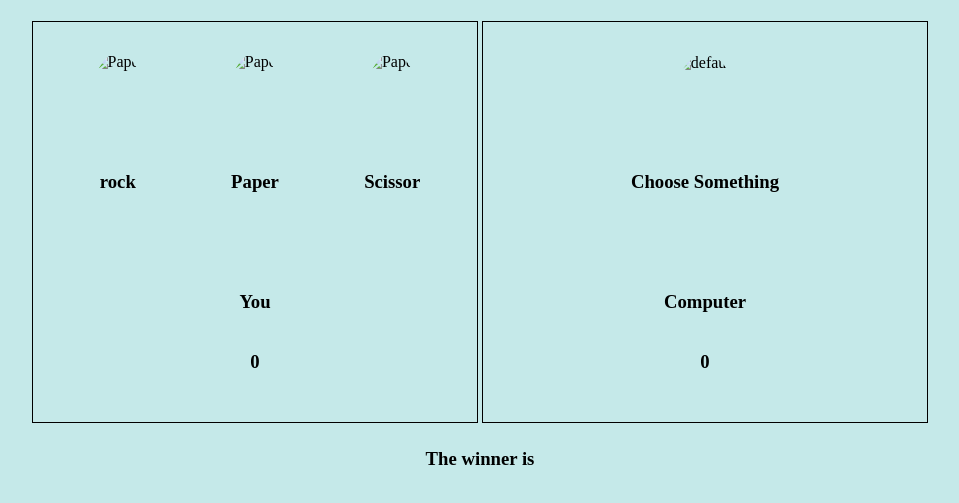
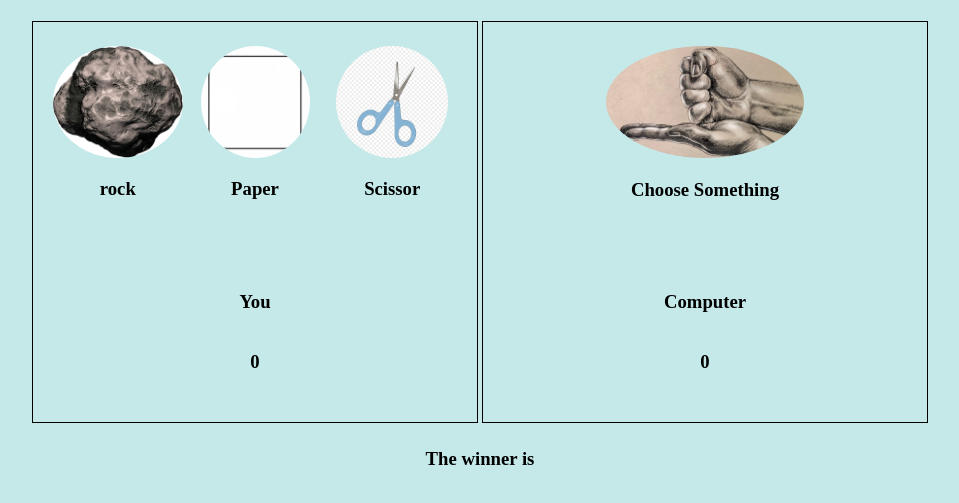
Before and after one commit to abhijeetkhare/rockPaperScissor, a plain HTML site: page index.html in a window 1280 px wide. Shown: the part 61-564 px from the top of the page, without its empty margins (168-1127 px from the left). Drawn offline with Linux system fonts and the light colour scheme.

Commit message:
Update index.html

```diff
--- a/index.html
+++ b/index.html
@@ -12,15 +12,15 @@
     <div style="display: flex; justify-content: center; flex-wrap: wrap;">
          <div id="choice" style="display: flex; justify-content: center; align-items: center;">
                  <div class="btn" id="img" >
-                    <img  src="/img/rock.jpg" alt="Paper" >
+                    <img  src="/rock.jpg" alt="Paper" >
                     <h3>rock</h3>
                 </div>
                 <div class="btn" id="img">
-                    <img  src="/img/paper.jpg" alt="Paper" >
+                    <img  src="/paper.jpg" alt="Paper" >
                     <h3>Paper</h3>
                 </div>
                 <div class="btn" id="img">
-                    <img  src="/img/scissor.jpg" alt="Paper" >
+                    <img  src="/scissor.jpg" alt="Paper" >
                     <h3>Scissor</h3>
                 </div>
                 <div id="score" style="width: 100%; display: flex;flex-direction: column; justify-content: center; align-items: center;">
@@ -31,7 +31,7 @@
             </div>
         <div id="computer" style="display: flex; justify-content: center; align-items: center;">
             <div id="img" class="com" style="width: 50%;">
-                <img src="/img/default.jpg" alt="default" >
+                <img src="/default.jpg" alt="default" >
                 <h3>Choose Something</h3>
             </div>
             <div id="score" style="width: 100%; display: flex;flex-direction: column; justify-content: center; align-items: center;">
```
